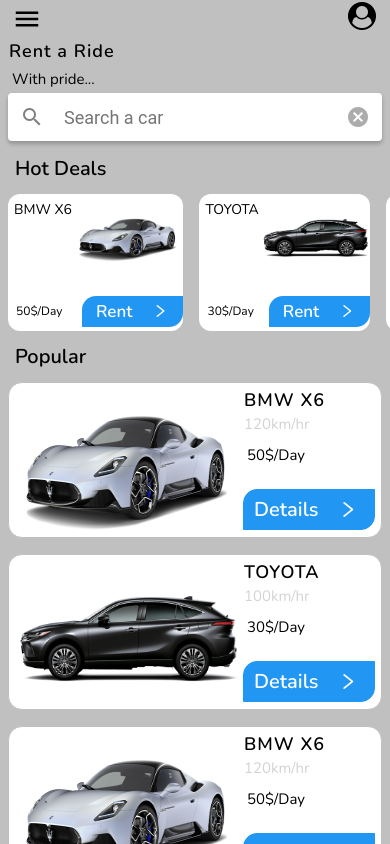
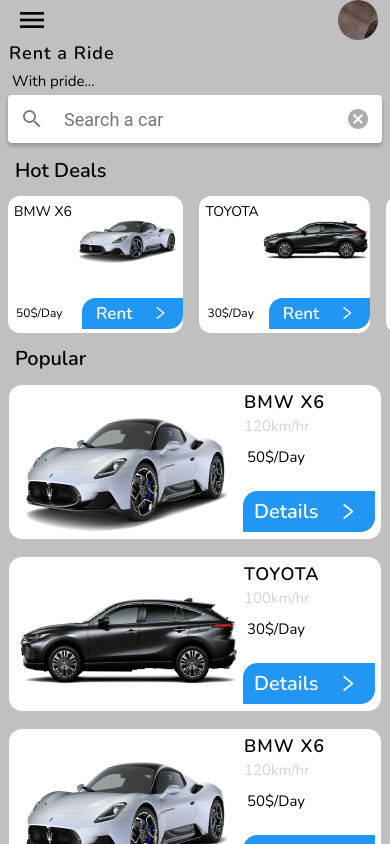
Before and after one commit to Stephen-Mhuli/ProjectX, a React Native app: screen /Home in a window 390 px wide. Built offline with nearby package versions, Linux system fonts and the light colour scheme.

Commit message:
added an image avatar on homescreen

```diff
--- a/app/components/Header/index.js
+++ b/app/components/Header/index.js
@@ -3,15 +3,21 @@
 
 import { MaterialIcons } from '@expo/vector-icons';
 import { FontAwesome } from '@expo/vector-icons';
+import { Avatar } from "@rneui/themed";
 
 const Header = ({ navigation }) => {
   return (
     <View style={styles.container}>
         <TouchableOpacity onPress={() => navigation.navigate('Profile')}>
-           <MaterialIcons name="menu" size={30} color="black" style={styles.menuButton} />
+           <MaterialIcons name="menu" size={32} color="black" style={styles.menuButton} />
         </TouchableOpacity>
         <TouchableOpacity onPress={() => navigation.navigate('Profile')}>
-           <FontAwesome name="user-circle" size={28} color="black" style={styles.userIcon} />
+           {/* <FontAwesome name="user-circle" size={30} color="black" style={styles.userIcon} /> */}
+           <Avatar
+              size={40}
+              rounded
+              source={require('../../../assets/profilepic.jpeg')}
+            />
         </TouchableOpacity>
 
     </View>
@@ -24,7 +30,7 @@
         display: 'flex',
         flexDirection: 'row',
         justifyContent: 'space-between',
-        marginHorizontal: 8,
+        marginHorizontal: 12,
     },
     menuButton: {
        padding: 2,
--- a/package.json
+++ b/package.json
@@ -13,6 +13,8 @@
     "@expo/vector-icons": "^13.0.0",
     "@react-navigation/native": "^6.0.11",
     "@react-navigation/native-stack": "^6.7.0",
+    "@rneui/base": "^4.0.0-rc.5",
+    "@rneui/themed": "^4.0.0-rc.5",
     "expo": "~45.0.0",
     "expo-font": "^10.1.0",
     "expo-status-bar": "~1.3.0",
```
Also changed, not shown: assets/profilepic.jpeg (added), 1 other file (tests, documents, lock files or other folders).
